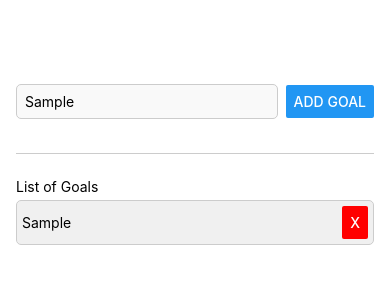
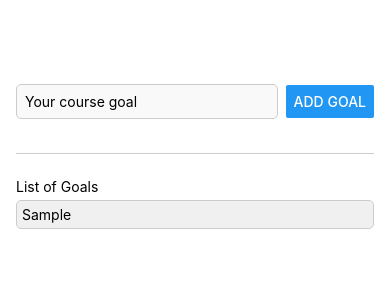
Before and after one commit to rubatista/RNcourse, a React Native app: screen / in a window 390 px wide. Both pictures are taken after typing "Sample" into the empty fields and a click on the button "ADD GOAL". Shown: the top 300 px of the page. Built offline with nearby package versions, Linux system fonts and the light colour scheme.

Commit message:
split in to compoenents and added prettier

```diff
--- a/App.js
+++ b/App.js
@@ -1,48 +1,38 @@
 import { useState } from 'react';
-import { StyleSheet, Text, View, TextInput, Button, ScrollView, FlatList } from 'react-native';
+import { StyleSheet, Text, View, FlatList } from 'react-native';
+import GoalItem from './components/GoalItem';
+import GoalInput from './components/GoalInput';
 
 export default function App() {
-  const [enteredGoal, setEnteredGoal] = useState('');
   const [goals, setGoals] = useState([]);
 
-  function goalInputHandler(enteredText) {
-    console.log(enteredText);
-    setEnteredGoal(enteredText);
-  }
-
-  function addGoalHandler() {
+  function addGoalHandler(enteredGoal) {
     if (enteredGoal.trim().length === 0) {
       return;
     }
-    setGoals(currentGoals => [
+    setGoals((currentGoals) => [
       ...currentGoals,
-      {text: enteredGoal, key: Math.random().toString()}
+      { text: enteredGoal, key: Math.random().toString() }
     ]);
-    setEnteredGoal('');
-  }
-
-  function deleteGoalHandler(goalIndex) {
-    setGoals(currentGoals => currentGoals.filter((_, index) => index !== goalIndex));
   }
 
   return (
     <View style={styles.appContainer}>
-      <View style={styles.inputContainer}>
-        <TextInput style={styles.textInput} placeholder='Your course goal' onChangeText={goalInputHandler} />
-        <Button title='Add Goal' onPress={addGoalHandler}/>
-      </View>
+      <GoalInput onAddGoal={addGoalHandler} />
       <View style={styles.goalsContainer}>
         <Text>List of Goals</Text>
-        <FlatList data={goals} renderItem={itemData => {
-          return (
-            <View style={styles.goalItem}>
-              <Text>{itemData.item.text}</Text>
-              <Button title='X' onPress={() => deleteGoalHandler(itemData.index)} color='red'/>
-            </View>
-          );
-        }}
-        keyExtractor={(item, index) => {return item.key}}
-        alwaysBounceVertical={false} />
+        <FlatList
+          data={goals}
+          renderItem={(itemData) => {
+            return (
+              <GoalItem text={itemData.item.text} index={itemData.index} />
+            );
+          }}
+          keyExtractor={(item, index) => {
+            return item.key;
+          }}
+          alwaysBounceVertical={false}
+        />
 
         {goals.length === 0 && <Text>No goals added yet!</Text>}
       </View>
@@ -55,39 +45,9 @@ const styles = StyleSheet.create({
     padding: 50,
     backgroundColor: '#fff',
     flex: 1,
-    paddingHorizontal: 16,
-  },
-  inputContainer: {
-    flex: 1,
-    flexDirection: 'row',
-    justifyContent: 'space-between',
-    alignItems: 'center',
-    marginBottom: 24,
-    borderBottomWidth: 1,
-    borderBottomColor: '#cccccc',
-  },
-  textInput: {
-    borderWidth: 1,
-    borderColor: '#cccccc',
-    width: '80%',
-    backgroundColor: '#f9f9f9',
-    padding: 10,
-    borderRadius: 5,
-    marginRight: 8,
-    padding: 8,
+    paddingHorizontal: 16
   },
   goalsContainer: {
-    flex: 6,
-  },
-  goalItem: {
-    padding: 5,
-    backgroundColor: '#f0f0f0',
-    marginVertical: 5,
-    borderRadius: 5,
-    flexDirection: 'row',
-    justifyContent: 'space-between',
-    alignItems: 'center',
-    borderColor: '#cccccc',
-    borderWidth: 1,
-  },
+    flex: 6
+  }
 });
--- /dev/null
+++ b/components/GoalInput.js
@@ -0,0 +1,51 @@
+import { StyleSheet, View, TextInput, Button } from 'react-native';
+import { useState } from 'react';
+
+function GoalInput(props) {
+  const [enteredGoal, setEnteredGoal] = useState('');
+
+  function goalInputHandler(enteredText) {
+    setEnteredGoal(enteredText);
+  }
+
+  function addGoalHandler() {
+    props.onAddGoal(enteredGoal);
+    setEnteredGoal('');
+  }
+
+  return (
+    <View style={styles.inputContainer}>
+      <TextInput
+        style={styles.textInput}
+        placeholder='Your course goal'
+        onChangeText={goalInputHandler}
+        value={enteredGoal}
+      />
+      <Button title='Add Goal' onPress={addGoalHandler} />
+    </View>
+  );
+}
+
+export default GoalInput;
+
+const styles = StyleSheet.create({
+  inputContainer: {
+    flex: 1,
+    flexDirection: 'row',
+    justifyContent: 'space-between',
+    alignItems: 'center',
+    marginBottom: 24,
+    borderBottomWidth: 1,
+    borderBottomColor: '#cccccc'
+  },
+  textInput: {
+    borderWidth: 1,
+    borderColor: '#cccccc',
+    width: '80%',
+    backgroundColor: '#f9f9f9',
+    padding: 10,
+    borderRadius: 5,
+    marginRight: 8,
+    padding: 8
+  }
+});
--- /dev/null
+++ b/components/GoalItem.js
@@ -0,0 +1,32 @@
+import { StyleSheet, View, Text, Button } from 'react-native';
+
+function GoalItem(props) {
+  function deleteGoalHandler(goalIndex) {
+    setGoals((currentGoals) =>
+      currentGoals.filter((_, index) => index !== goalIndex)
+    );
+  }
+
+  return (
+    <View style={styles.goalItem}>
+      <Text>{props.text}</Text>
+      {/* <Button title='X' onPress={() => deleteGoalHandler(props.index)} color='red'/> */}
+    </View>
+  );
+}
+
+export default GoalItem;
+
+const styles = StyleSheet.create({
+  goalItem: {
+    padding: 5,
+    backgroundColor: '#f0f0f0',
+    marginVertical: 5,
+    borderRadius: 5,
+    flexDirection: 'row',
+    justifyContent: 'space-between',
+    alignItems: 'center',
+    borderColor: '#cccccc',
+    borderWidth: 1
+  }
+});
```
Also changed, not shown: package.json (+5 -4 lines), 2 other files (tests, documents, lock files or other folders).
